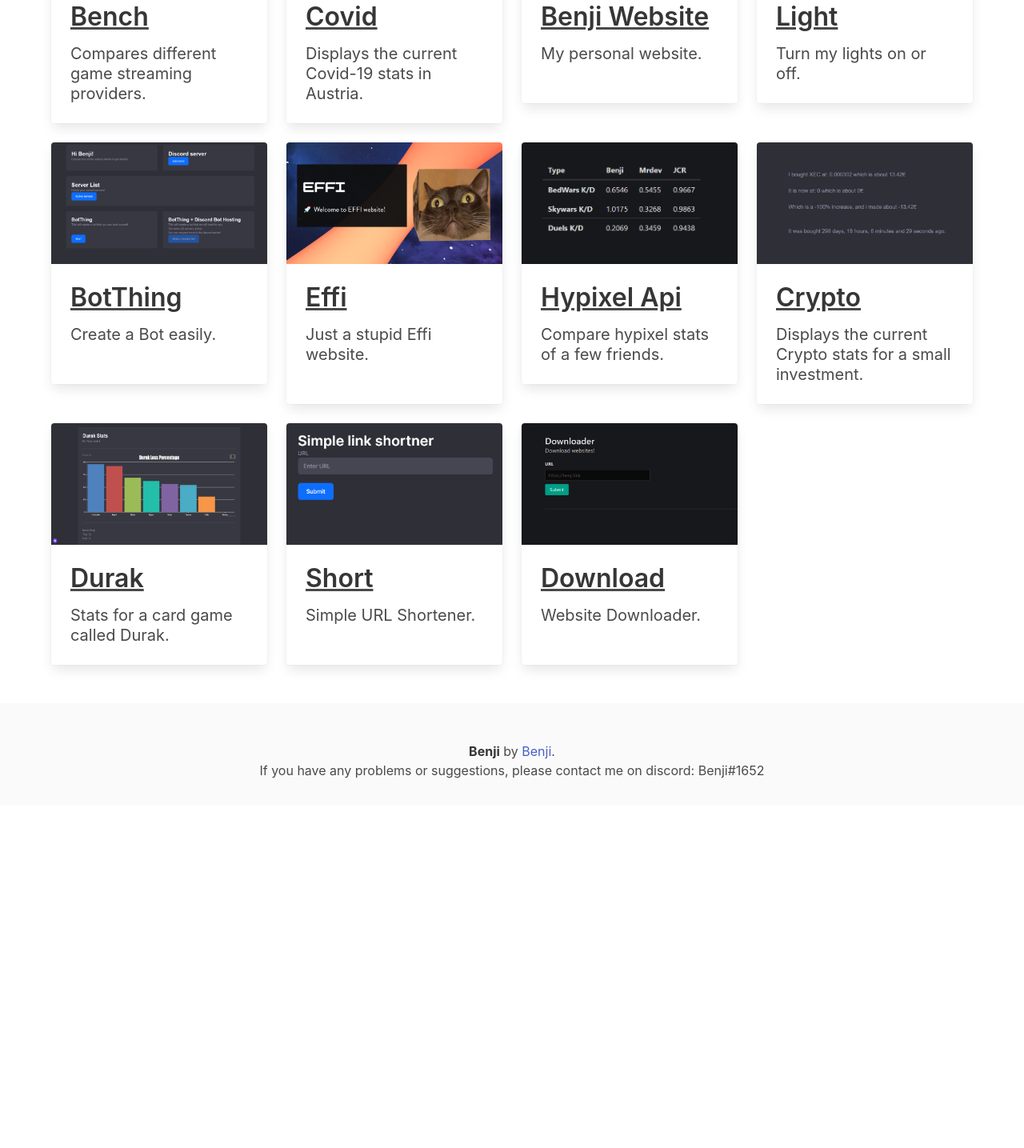
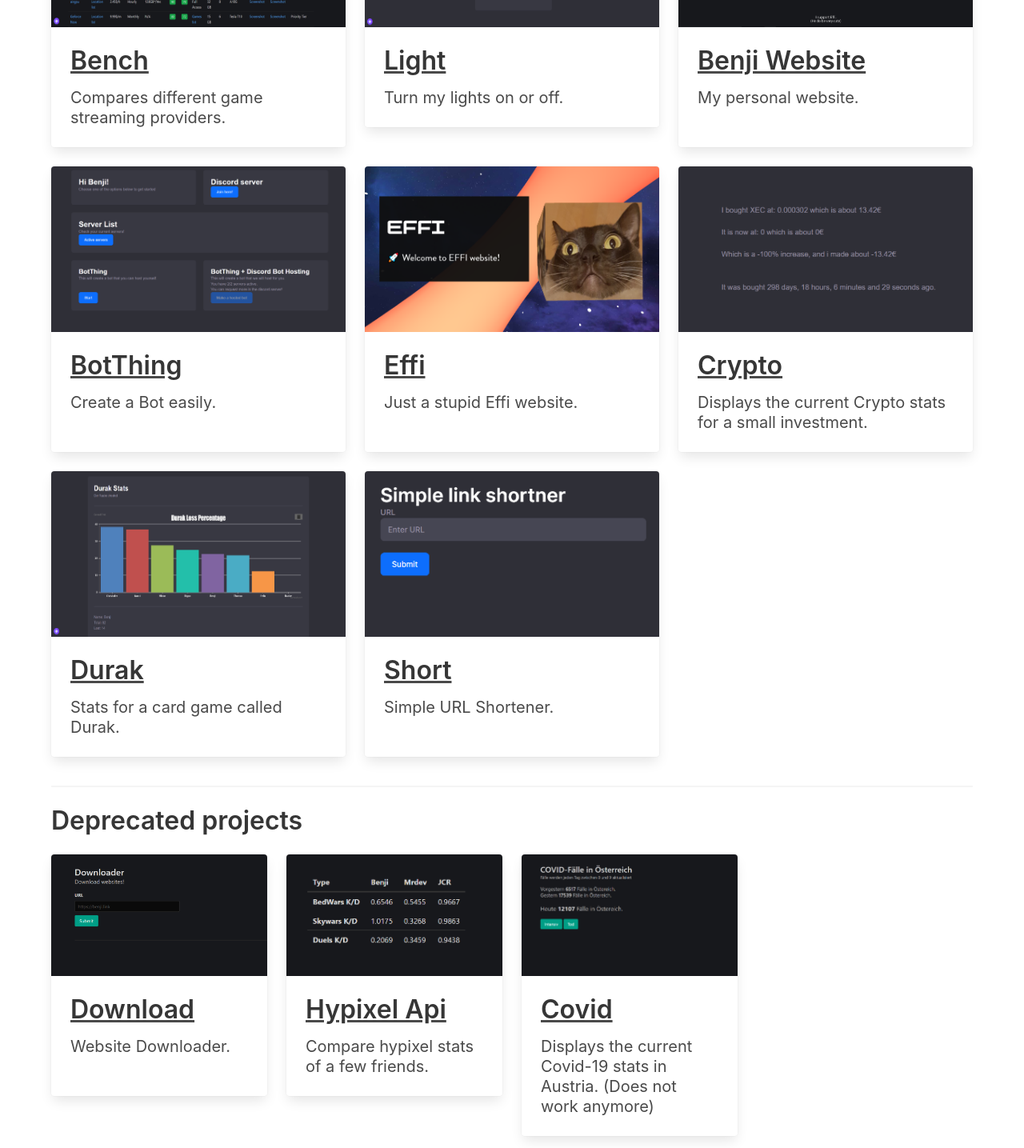
Before and after one commit to hibenji/dash.benji.link, a plain HTML site: page index.html in a window 1280 px wide. Shown: the part 310-1745 px from the top of the page at 80% size. Before the commit the page ends 1317 px from the top, so only its background shows below. Drawn offline with Linux system fonts and the light colour scheme; a script that the page names is missing.

Commit message:
updated some small things

```diff
--- a/index.html
+++ b/index.html
@@ -38,25 +38,23 @@
             </div>
           </div>
         </div>
-        <!-- column two! -->
         <div class="column">
           <div class="card ">
             <div class="card-image">
               <figure class="image is-16by9">
-                <img src="img/covid.png" alt="Covid">
+                <img src="img/home.png" alt="Light">
               </figure>
             </div>
             <div class="card-content">
               <div class="content">
-                <u><a href="https://covid.benji.link"><h1 class="title">Covid</h1></a></u>
+                <u><a href="https://home.benji.link/"><h1 class="title">Light</h1></a></u>
                 <p class="subtitle">
-                  Displays the current Covid-19 stats in Austria.
+                  Turn my lights on or off.
                 </p>
               </div>
             </div>
           </div>
         </div>
-        <!-- column three! -->
         <div class="column">
           <div class="card ">
             <div class="card-image">
@@ -76,24 +74,7 @@
             </div>
           </div>
         </div>
-        <!-- column four! (light control) -->
-        <div class="column">
-          <div class="card ">
-            <div class="card-image">
-              <figure class="image is-16by9">
-                <img src="img/home.png" alt="Light">
-              </figure>
-            </div>
-            <div class="card-content">
-              <div class="content">
-                <u><a href="https://home.benji.link/"><h1 class="title">Light</h1></a></u>
-                <p class="subtitle">
-                  Turn my lights on or off.
-                </p>
-              </div>
-            </div>
-          </div>
-        </div>
+
       </div>
 
 
@@ -129,26 +110,9 @@
             </div>
             <div class="card-content">
               <div class="content">
-                <u><a href="https://effi.wtf"><h1 class="title">Effi</h1></a></u>
+                <u><a href="https://effi.benji.link/"><h1 class="title">Effi</h1></a></u>
                 <p class="subtitle">
                   Just a stupid Effi website. <br><br>
-                </p>
-              </div>
-            </div>
-          </div>
-        </div>
-        <div class="column">
-          <div class="card ">
-            <div class="card-image">
-              <figure class="image is-16by9">
-                <img src="img/api.png" alt="Hypixel Api">
-              </figure>
-            </div>
-            <div class="card-content">
-              <div class="content">
-                <u><a href="https://api.benji.link"><h1 class="title">Hypixel Api</h1></a></u>
-                <p class="subtitle">
-                  Compare hypixel stats of a few friends.
                 </p>
               </div>
             </div>
@@ -211,6 +175,22 @@
             </div>
           </div>
         </div>
+        <div class="column"> </div>
+
+
+
+
+    </div>
+
+    <hr>
+
+    <h2 class="title">
+      Deprecated projects
+    </h2>
+
+        <!-- row 3 -->
+        <div class="columns">
+          <!-- column one! -->
           <div class="column">
             <div class="card ">
               <div class="card-image">
@@ -228,13 +208,45 @@
               </div>
             </div>
           </div>
+          <div class="column">
+            <div class="card ">
+              <div class="card-image">
+                <figure class="image is-16by9">
+                  <img src="img/api.png" alt="Hypixel Api">
+                </figure>
+              </div>
+              <div class="card-content">
+                <div class="content">
+                  <u><a href="https://api.benji.link"><h1 class="title">Hypixel Api</h1></a></u>
+                  <p class="subtitle">
+                    Compare hypixel stats of a few friends.
+                  </p>
+                </div>
+              </div>
+            </div>
+          </div>
+          <div class="column">
+            <div class="card ">
+              <div class="card-image">
+                <figure class="image is-16by9">
+                  <img src="img/covid.png" alt="Covid">
+                </figure>
+              </div>
+              <div class="card-content">
+                <div class="content">
+                  <u><a href="https://covid.benji.link"><h1 class="title">Covid</h1></a></u>
+                  <p class="subtitle">
+                    Displays the current Covid-19 stats in Austria. (Does not work anymore)
+                  </p>
+                </div>
+              </div>
+            </div>
+          </div>
           <div class="column"> </div>
 
 
 
-    </div>
   </section>
-
 
 <!-- FOOTER -->
 
```
Lines whose indentation alone changed are shown as unchanged.
